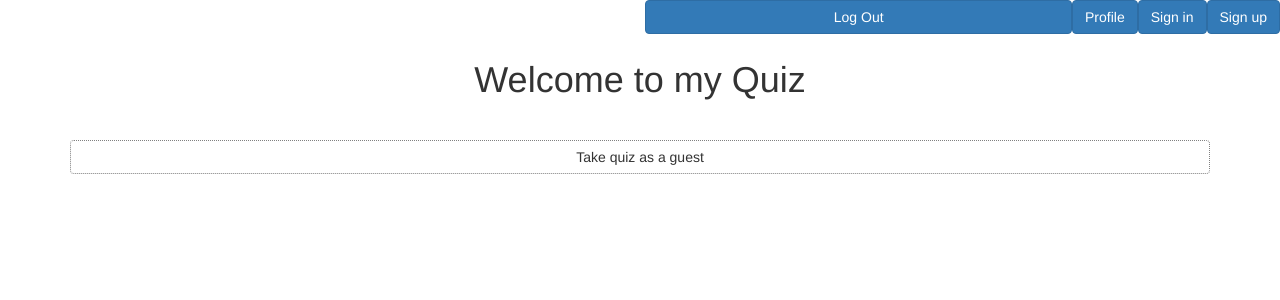
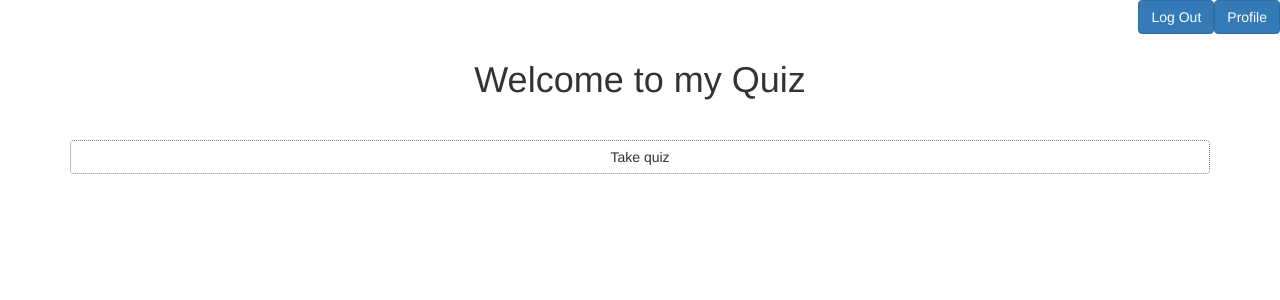
Before and after one commit to Kamelia24/JSExercise, a Node server app: page / in a window 1280 px wide. Shown: the top 300 px of the page. Run offline with Node 20, Linux system fonts and the light colour scheme; the visitor is signed in with stand-in values (Sample User, id 1).

Commit message:
Update index.ejs

```diff
--- a/SameButWithEJS/views/index.ejs
+++ b/SameButWithEJS/views/index.ejs
@@ -9,21 +9,23 @@
 </head>
 <body>
 <div class="header">
-
+  <% if(session){ %>
+    <div id="profile" class="btn btn-primary pull-right " onclick="location.href = '//localhost:3000/profile'">Profile</div>
+    <div id="logOut" class=" btn btn-primary pull-right " onclick="location.href = '//localhost:3000/logOut'">Log Out</div><br><br>
+     <% }else{ %>
     <div id="sign_up_button" onclick="location.href = '//localhost:3000/register';" class=" btn btn-primary add pull-right" >Sign up</div>
     <div id="sign_in_button" onclick="location.href = '//localhost:3000/login';" class=" btn btn-primary add  pull-right">Sign in</div>
-
-  <% if(session){ %>
-    <div id="profile" class="btn btn-primary pull-right " onclick="location.href = '//localhost:3000/profile'">Profile</div>
-    <div id="logOut" class="col-xs-5 col-sm-4 btn btn-primary pull-right " onclick="location.href = '//localhost:3000/logOut'">Log Out</div><br><br>
-     <% } %>
-
+      <% } %>
 </div>
 <div class="container">
   <h1 align="center">Welcome to my Quiz</h1>
   <br>
   <div id="buttons">
-      <div id="take_quiz" onclick="location.href = '//localhost:3000/quiz';" class=" btn btn-block add " style="margin-top: 10px;border:1px gray dotted">Take quiz as a guest</div>
+    <% if(session){ %>
+      <div id="take_quiz" onclick="location.href = '//localhost:3000/quiz';" class=" btn btn-block add " style="margin-top: 10px;border:1px gray dotted">Take quiz</div>
+      <% }else{ %>
+        <div id="take_quiz" onclick="location.href = '//localhost:3000/quiz';" class=" btn btn-block add " style="margin-top: 10px;border:1px gray dotted">Take quiz as a guest</div>
+        <% } %>
  </div>
   <div id="sign" class="">
     </div>
```
